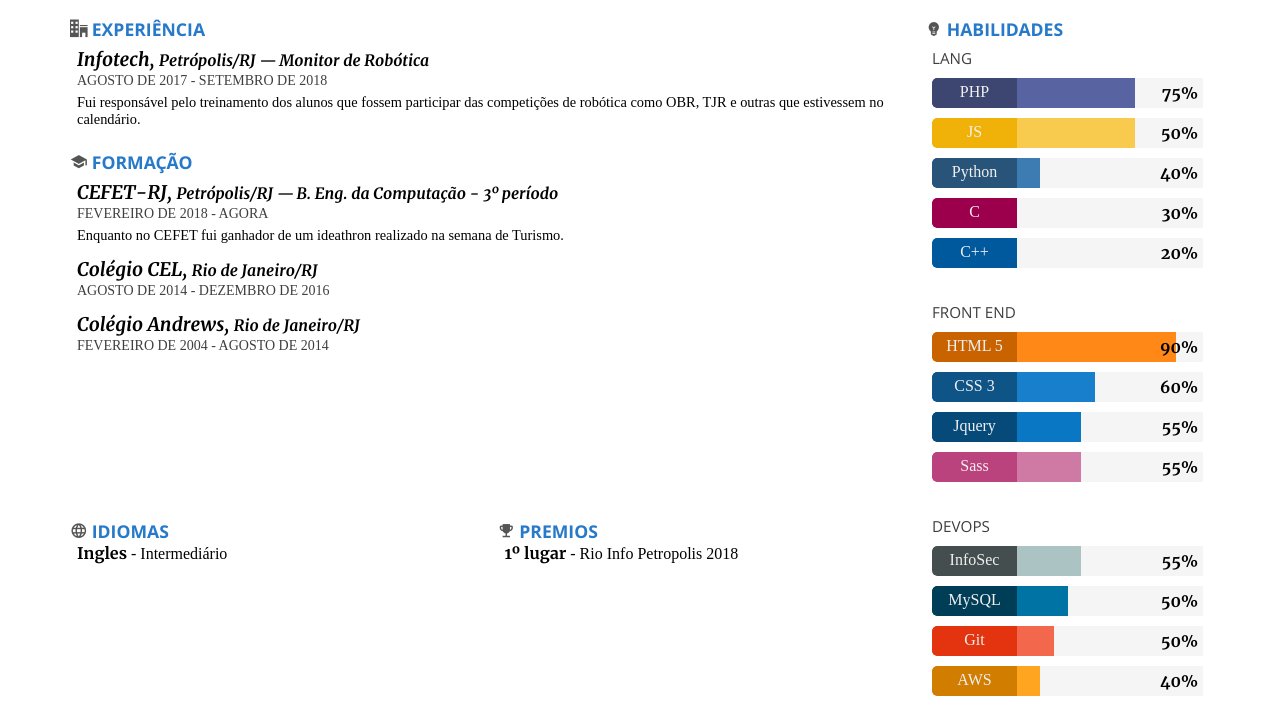
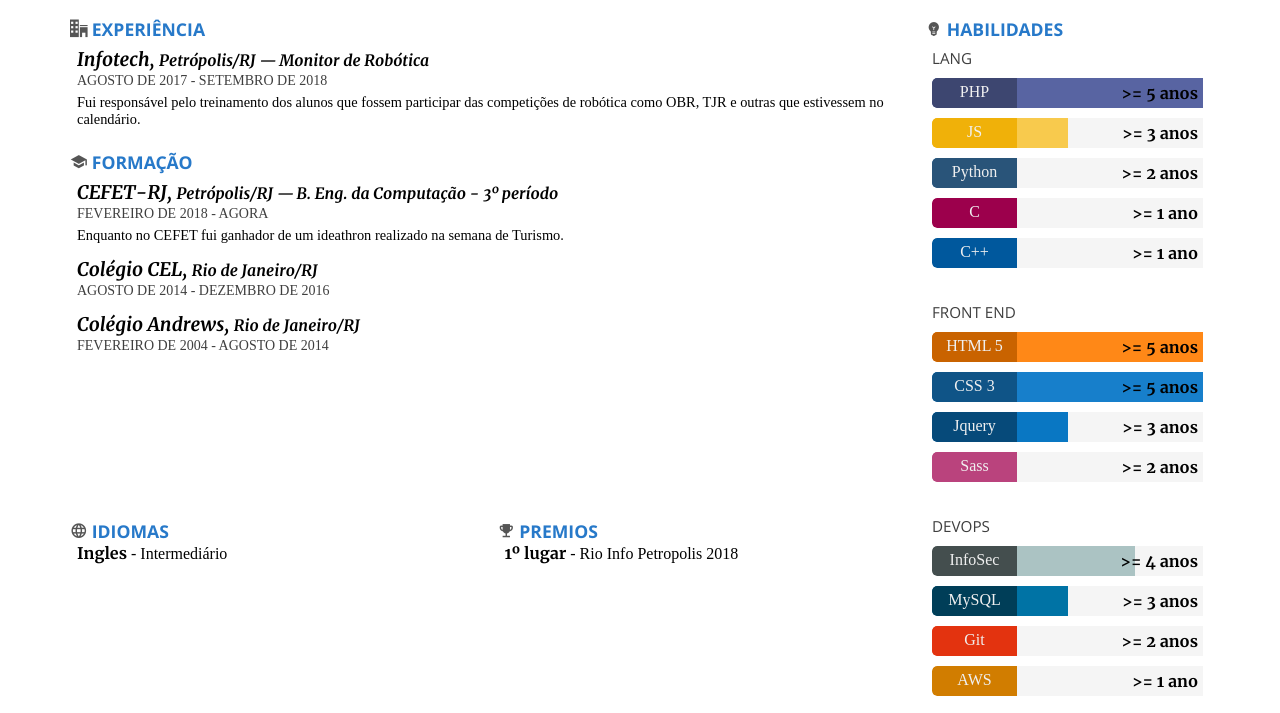
Before and after one commit to thalleskoester/curriculo, a plain HTML site: page index.html in a window 1280 px wide. Shown: the part 149-862 px from the top of the page. Drawn offline with Linux system fonts and the light colour scheme; files whose address does not match are found by name; a web font is replaced by a local one.

Commit message:
Update percentage to years

```diff
--- a/index.html
+++ b/index.html
@@ -115,28 +115,28 @@
                 <li class="section_sub_title">Lang</li>
                 <li class="skillbar php">
                     <span class="title">PHP</span>
-                    <span class="percent">75%</span>
-                    <div class="filled" style="width: 75%;"></div>
+                    <span class="percent">>= 5 anos</span>
+                    <div class="filled" style="width: 100%;"></div>
                 </li>
                 <li class="skillbar js">
                     <span class="title">JS</span>
-                    <span class="percent">50%</span>
-                    <div class="filled" style="width: 75%;"></div>
+                    <span class="percent">>= 3 anos</span>
+                    <div class="filled" style="width: 50%;"></div>
                 </li>
                 <li class="skillbar python">
                     <span class="title">Python</span>
-                    <span class="percent">40%</span>
-                    <div class="filled" style="width: 40%;"></div>
+                    <span class="percent">>= 2 anos</span>
+                    <div class="filled" style="width: 25%;"></div>
                 </li>
                 <li class="skillbar c">
                     <span class="title">C</span>
-                    <span class="percent">30%</span>
-                    <div class="filled" style="width: 30%;"></div>
+                    <span class="percent">>= 1 ano</span>
+                    <div class="filled" style="width: 0;"></div>
                 </li>
                 <li class="skillbar cpp">
                     <span class="title">C++</span>
-                    <span class="percent">20%</span>
-                    <div class="filled" style="width: 20%;"></div>
+                    <span class="percent">>= 1 ano</span>
+                    <div class="filled" style="width: 0;"></div>
                 </li>
             </ul>
 
@@ -145,23 +145,23 @@
                 <li class="section_sub_title">Front End</li>
                 <li class="skillbar html">
                     <span class="title">HTML 5</span>
-                    <span class="percent">90%</span>
-                    <div class="filled" style="width: 90%;"></div>
+                    <span class="percent">>= 5 anos</span>
+                    <div class="filled" style="width: 100%;"></div>
                 </li>
                 <li class="skillbar css">
                     <span class="title">CSS 3</span>
-                    <span class="percent">60%</span>
-                    <div class="filled" style="width: 60%;"></div>
+                    <span class="percent">>= 5 anos</span>
+                    <div class="filled" style="width: 100%;"></div>
                 </li>
                 <li class="skillbar jquery">
                     <span class="title">Jquery</span>
-                    <span class="percent">55%</span>
-                    <div class="filled" style="width: 55%;"></div>
+                    <span class="percent">>= 3 anos</span>
+                    <div class="filled" style="width: 50%;"></div>
                 </li>
                 <li class="skillbar sass">
                     <span class="title">Sass</span>
-                    <span class="percent">55%</span>
-                    <div class="filled" style="width: 55%;"></div>
+                    <span class="percent">>= 2 anos</span>
+                    <div class="filled" style="width: 25%;"></div>
                 </li>
             </ul>
 
@@ -169,23 +169,23 @@
                 <li class="section_sub_title">DevOps</li>
                 <li class="skillbar infosec">
                     <span class="title">InfoSec</span>
-                    <span class="percent">55%</span>
-                    <div class="filled" style="width: 55%;"></div>
+                    <span class="percent">>= 4 anos</span>
+                    <div class="filled" style="width: 75%;"></div>
                 </li>
                 <li class="skillbar mysql">
                     <span class="title">MySQL</span>
-                    <span class="percent">50%</span>
+                    <span class="percent">>= 3 anos</span>
                     <div class="filled" style="width: 50%;"></div>
                 </li>
                 <li class="skillbar git">
                     <span class="title">Git</span>
-                    <span class="percent">50%</span>
-                    <div class="filled" style="width: 45%;"></div>
+                    <span class="percent">>= 2 anos</span>
+                    <div class="filled" style="width: 25%;"></div>
                 </li>
                 <li class="skillbar aws">
                     <span class="title">AWS</span>
-                    <span class="percent">40%</span>
-                    <div class="filled" style="width: 40%;"></div>
+                    <span class="percent">>= 1 ano</span>
+                    <div class="filled" style="width: 0;"></div>
                 </li>
             </ul>
         </aside>
```
